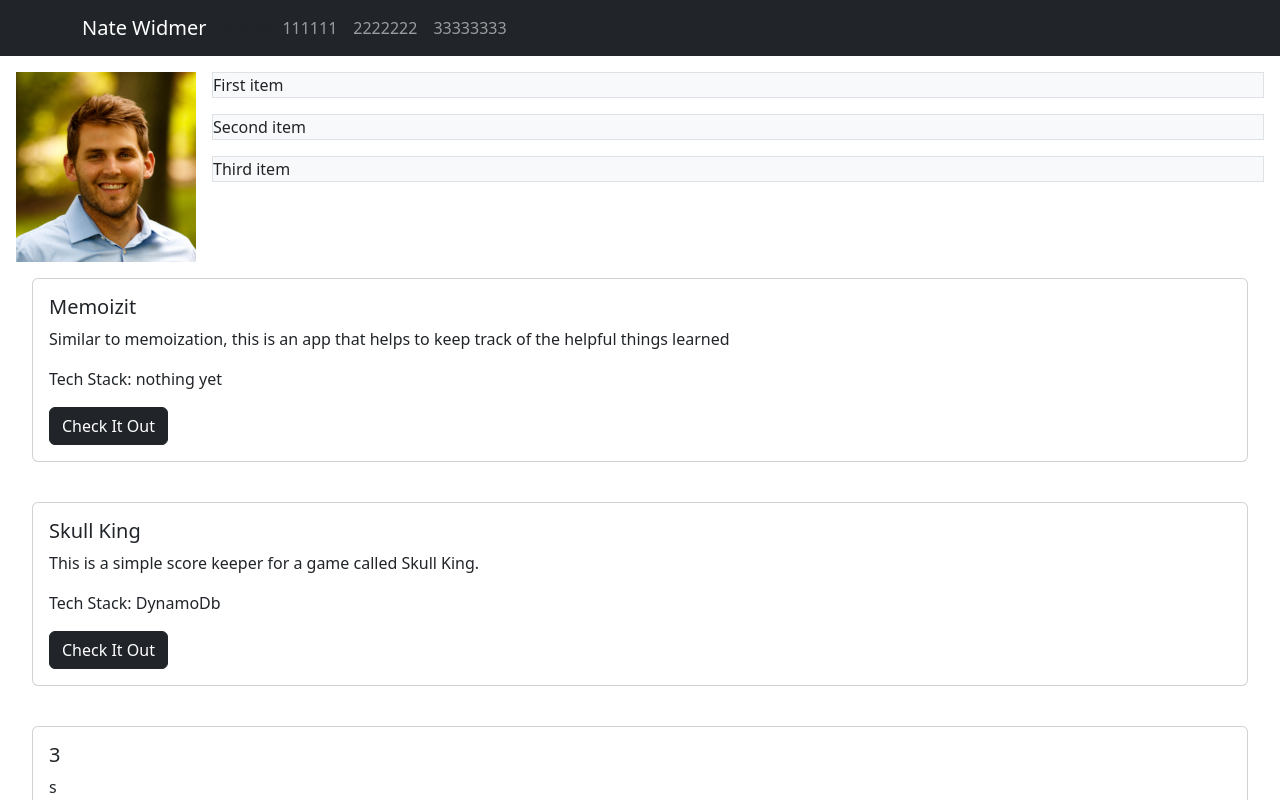
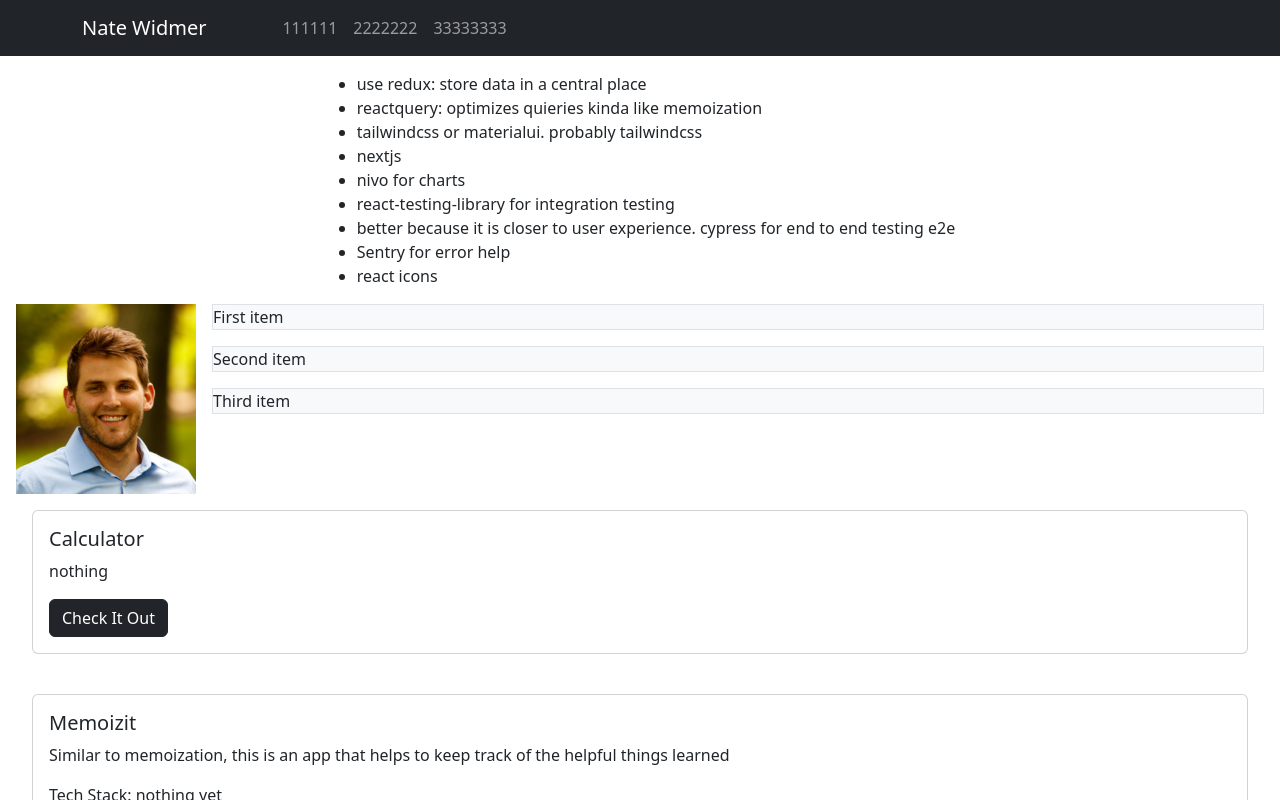
Before and after one commit to widnat/NateWidmer, a Next.js app: page / in a window 1280 px wide. Shown: the top 800 px of the page. Built offline with nearby package versions, Linux system fonts and the light colour scheme.

Commit message:
Committing

```diff
--- a/components/Projects.tsx
+++ b/components/Projects.tsx
@@ -7,6 +7,13 @@ export default function Projects() {
 
 	return (
 		<Stack gap={3}>
+			<ProjectCard
+				route="/calculator/calculator"
+				title="Calculator"
+				description="nothing"
+				techStack=""
+				variant={theme}
+			/>
 			<ProjectCard
 				route=""
 				title="Memoizit"
--- a/package.json
+++ b/package.json
@@ -10,6 +10,7 @@
   },
   "dependencies": {
     "@next/font": "13.1.6",
+    "@reduxjs/toolkit": "^1.9.2",
     "@types/node": "18.13.0",
     "@types/react": "18.0.28",
     "@types/react-dom": "18.0.10",
@@ -20,6 +21,7 @@
     "react": "18.2.0",
     "react-bootstrap": "^2.7.1",
     "react-dom": "18.2.0",
+    "react-redux": "^8.0.5",
     "typescript": "4.9.5"
   }
 }
--- a/pages/index.tsx
+++ b/pages/index.tsx
@@ -4,10 +4,13 @@ import NavBar from "components/NavBar";
 import Projects from "@/components/Projects";
 import AboutMe from "@/components/AboutMe";
 import "bootstrap/dist/css/bootstrap.min.css";
+import store from "../store";
+import { Provider } from "react-redux";
 
 export default function Home() {
 	return (
 		<>
+			<Provider store={store}>
 				<Head>
 					<title>Home</title>
 					<meta name="description" content="Generated by create next app" />
@@ -15,9 +18,24 @@ export default function Home() {
 				</Head>
 				<NavBar />
 				<main className={styles.main}>
+					<ul>
+						<li>use redux: store data in a central place</li>
+						<li>reactquery: optimizes quieries kinda like memoization</li>
+						<li>tailwindcss or materialui. probably tailwindcss</li>
+						<li>nextjs</li>
+						<li>nivo for charts</li>
+						<li>react-testing-library for integration testing</li>
+						<li>
+							better because it is closer to user experience. cypress for end to
+							end testing e2e
+						</li>
+						<li>Sentry for error help</li>
+						<li>react icons</li>
+					</ul>
 					<AboutMe />
 					<Projects />
 				</main>
+			</Provider>
 		</>
 	);
 }
--- a/styles/globals.css
+++ b/styles/globals.css
@@ -48,3 +48,17 @@ body {
   color: red;
   font-size: large;
 }
+
+.button {
+  background-color: #04AA6D;
+  border: none;
+  color: white;
+  padding: 20px;
+  text-align: center;
+  text-decoration: none;
+  display: inline-block;
+  font-size: 16px;
+  margin: 4px 2px;
+}
+
+.button1 {border-radius: 2px;}
```
Also changed, not shown: 1 other file (tests, documents, lock files or other folders). Lines whose indentation alone changed are shown as unchanged.
